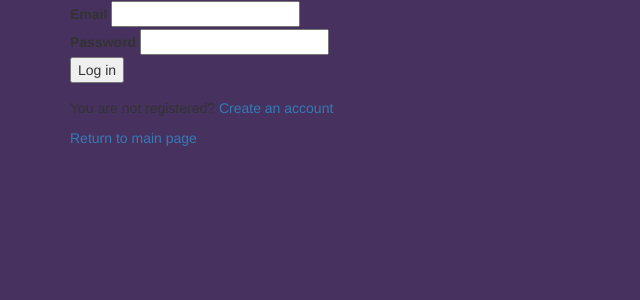
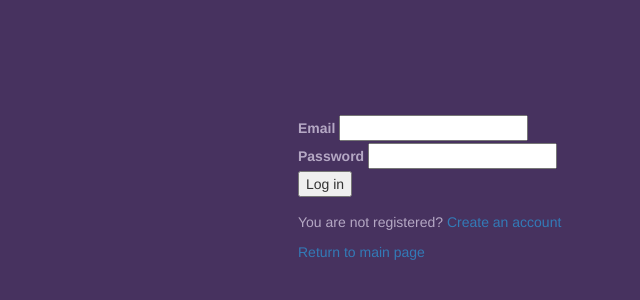
Before and after one commit to mkostrzycki/something-like-twitter, a PHP site: page /page_login.php in a window 1280 px wide. Shown: the top 300 px of the page, without its empty margins (0-640 px from the left). Run offline with PHP 8.4, Linux system fonts and the light colour scheme; some libraries are stand-ins or nearby versions.

Commit message:
Added some styles.

```diff
--- a/css/style.css
+++ b/css/style.css
@@ -10,6 +10,21 @@ h3 {
 
 .jumbotron {
     margin-top: 50px;
+}
+
+.login,
+.register
+{
+    margin-left: 20%;
+    margin-top: 10%;
+}
+
+.login label,
+.register label,
+.login p,
+.register p
+{
+    color: #B5A8C4;
 }
 
 .tweet-send {
--- a/page_login.php
+++ b/page_login.php
@@ -10,7 +10,7 @@ require 'src/User.php';
 
 if ($_SERVER['REQUEST_METHOD'] === 'POST') {
 
-    /** @ToDo: walidacja */
+    /** @ToDo: Filter received data */
     $email = $_POST['email'];
     $pass = $_POST['password'];
 
@@ -22,7 +22,7 @@ if ($_SERVER['REQUEST_METHOD'] === 'POST') {
         // check password
         if (password_verify($pass, $user->getHashPass())) {
 
-            // ustaw dane użytkownika w sesji
+            // update user data in session
             $_SESSION['user_id'] = $user->getId();
             $_SESSION['username'] = $user->getUsername();
             $_SESSION['user_email'] = $user->getEmail();
@@ -48,13 +48,12 @@ if ($_SERVER['REQUEST_METHOD'] === 'POST') {
         <!-- Latest compiled and minified CSS -->
         <link rel="stylesheet" media="screen" href="https://maxcdn.bootstrapcdn.com/bootstrap/3.3.6/css/bootstrap.min.css">
         <link rel="stylesheet" href="css/style.css">
-        <script src="https://ajax.googleapis.com/ajax/libs/jquery/3.1.1/jquery.min.js"></script>
-        <script src="https://maxcdn.bootstrapcdn.com/bootstrap/3.3.7/js/bootstrap.min.js"></script>
     </head>
     <body>
         <div class="container">
+            <div class="login">
                 <div class="row">
-                <div class="col-xs-4 col-sm-4 col-md-4 col-lg-4">
+                    <div class="col-xs-12 col-sm-4 col-md-4 col-lg-4">
                         <?php
                         if (isset($errorMessage)) {
                             echo $errorMessage;
@@ -63,7 +62,7 @@ if ($_SERVER['REQUEST_METHOD'] === 'POST') {
                     </div>
                 </div>
                 <div class="row">
-                <div class="col-xs-4 col-sm-4 col-md-4 col-lg-4">
+                    <div class="col-xs-12 col-sm-4 col-md-4 col-lg-4">
                         <div class="form-group">
                             <form action="" method="post" role="form">
                                 <label for="email">Email</label>
@@ -80,5 +79,6 @@ if ($_SERVER['REQUEST_METHOD'] === 'POST') {
                     </div>
                 </div>
             </div>
+        </div>
     </body>
 </html>
```
Also changed, not shown: page_register.php (+6 -4 lines). Lines whose indentation alone changed are shown as unchanged.
